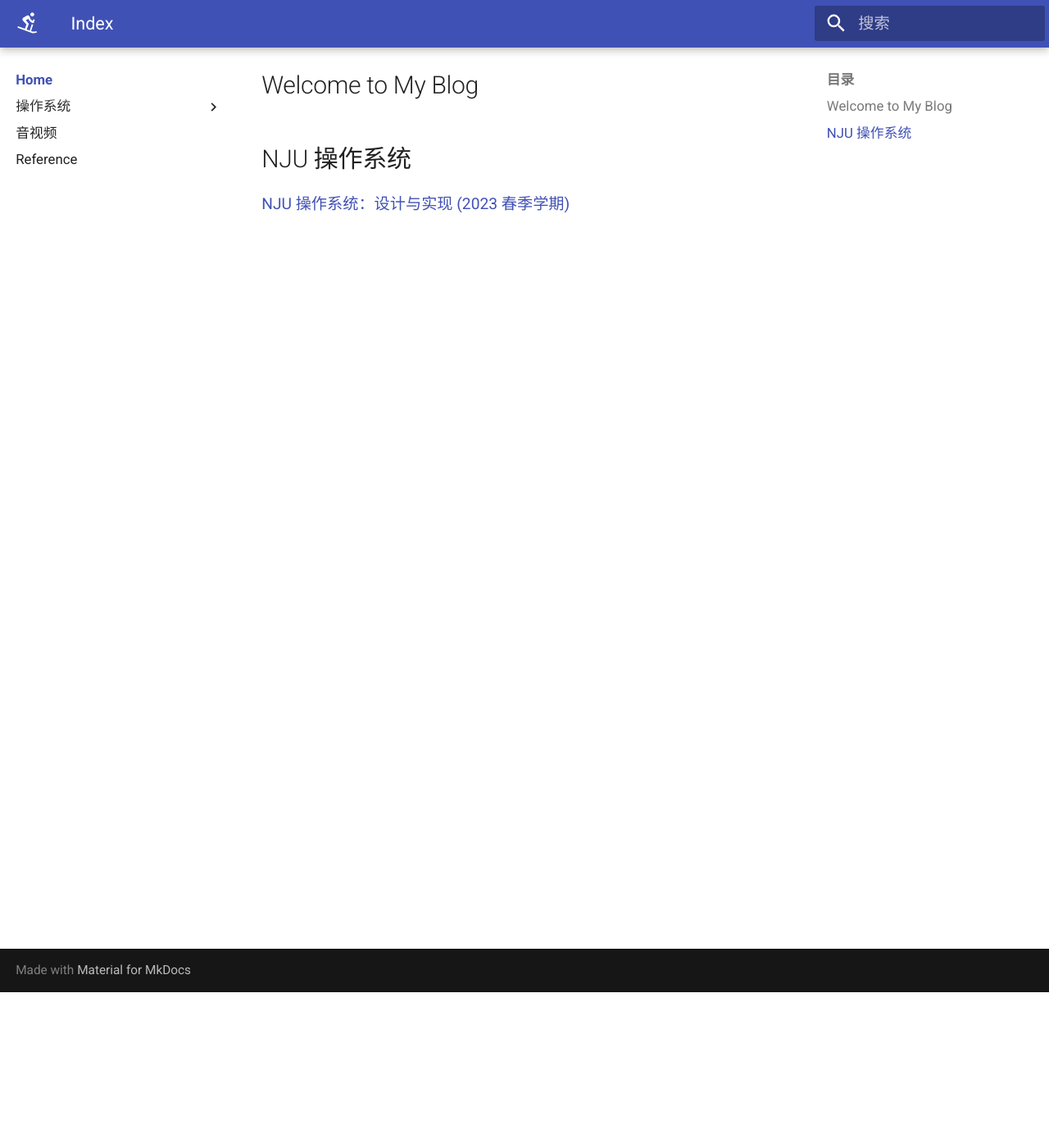
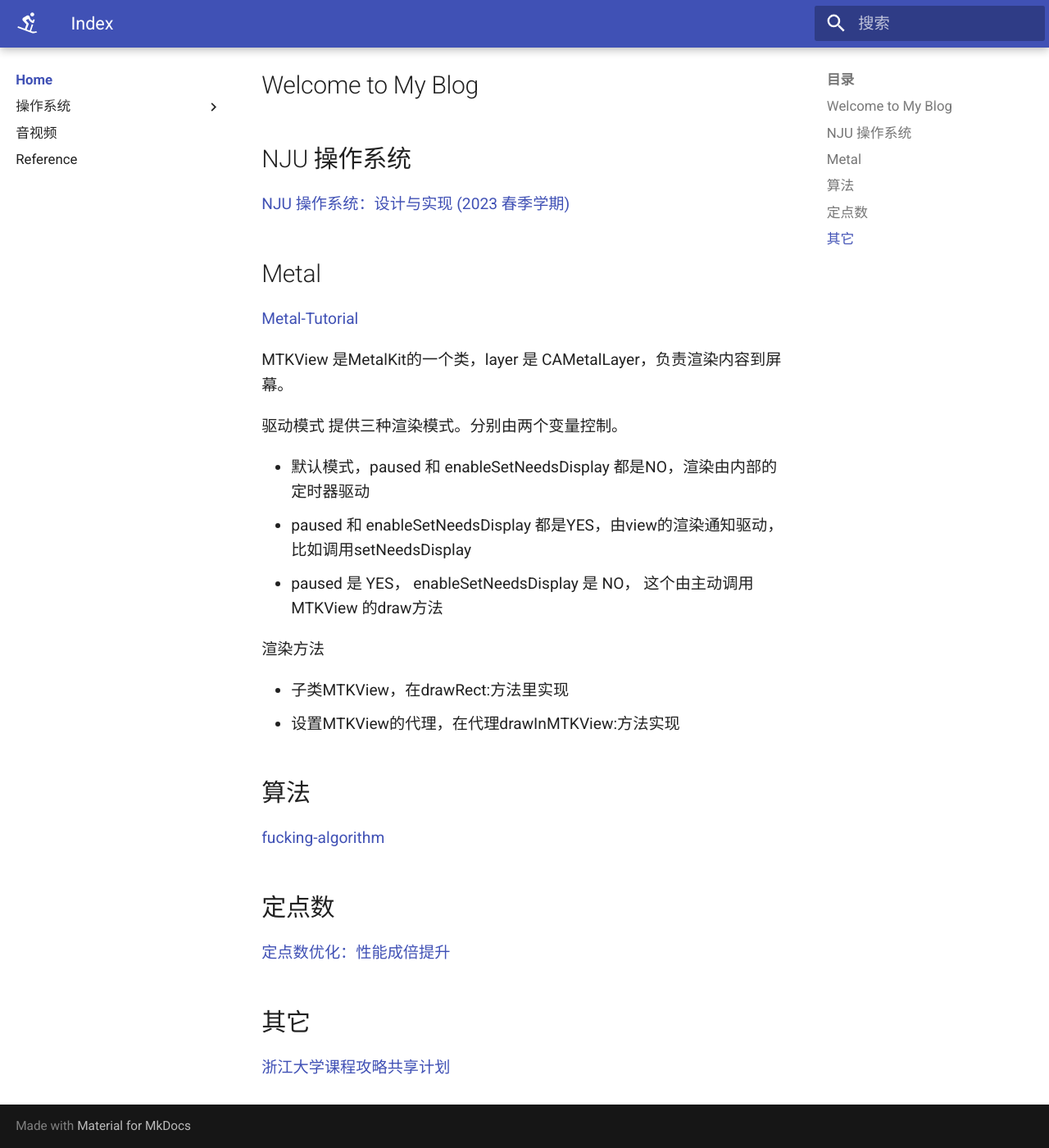
Before and after one commit to We-are-intense/harbor, an MkDocs documentation site: the page built from docs/index.md, in a window 1280 px wide and 1400 px high, scrolled down 190 px. Shown: the whole window at 82% size. Built offline with MkDocs 1.6.1 and Material for MkDocs 9.7.7, drawn with Linux system fonts in a browser that asks for light colours.

Commit message:
modify index

```diff
--- a/docs/index.md
+++ b/docs/index.md
@@ -3,3 +3,31 @@
 ## NJU 操作系统
 
 [NJU 操作系统：设计与实现 (2023 春季学期)](https://jyywiki.cn/OS/2023/)
+
+## Metal
+
+[Metal-Tutorial](https://github.com/We-are-intense/Metal-Tutorial)
+
+MTKView 是MetalKit的一个类，layer 是 CAMetalLayer，负责渲染内容到屏幕。
+
+驱动模式
+提供三种渲染模式。分别由两个变量控制。
+
+- 默认模式，paused 和 enableSetNeedsDisplay 都是NO，渲染由内部的定时器驱动
+- paused 和 enableSetNeedsDisplay 都是YES，由view的渲染通知驱动，比如调用setNeedsDisplay
+- paused 是 YES， enableSetNeedsDisplay 是 NO， 这个由主动调用MTKView 的draw方法
+
+渲染方法
+
+- 子类MTKView，在drawRect:方法里实现
+- 设置MTKView的代理，在代理drawInMTKView:方法实现
+
+## 算法
+
+[fucking-algorithm](https://github.com/labuladong/fucking-algorithm)
+
+## 定点数
+[定点数优化：性能成倍提升](https://zhuanlan.zhihu.com/p/149517485)
+## 其它
+
+[浙江大学课程攻略共享计划](https://github.com/QSCTech/zju-icicles)
```
Also changed, not shown: docs/Category/AudioAndVideo/index.md (+2 -0 lines).
